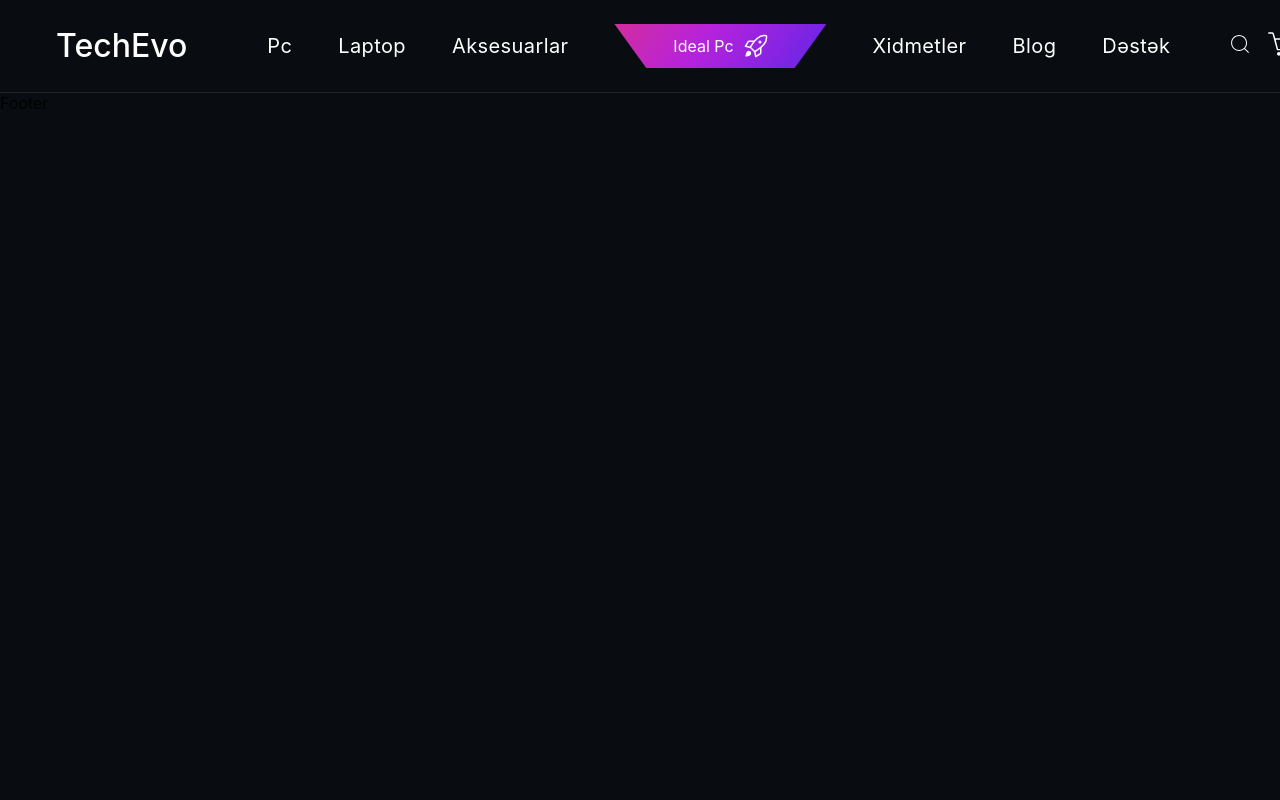
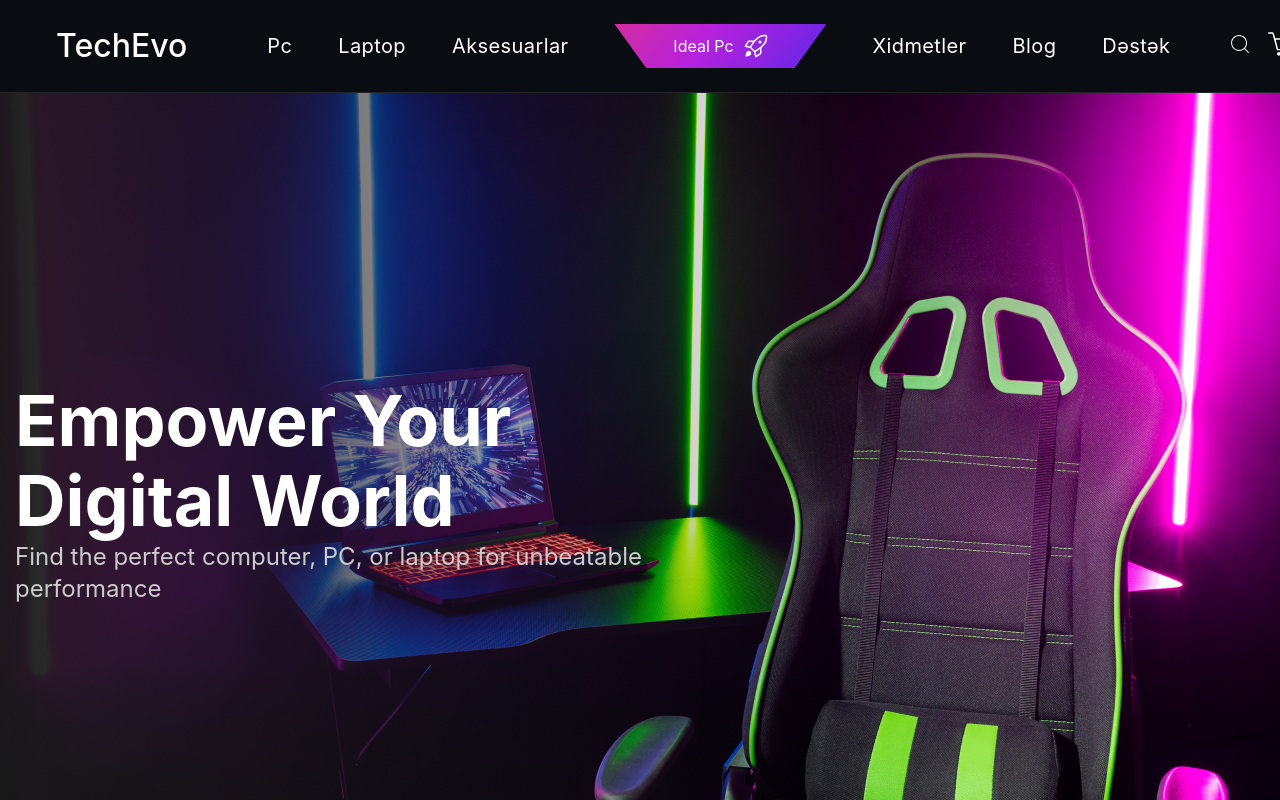
Before and after one commit to nigaraliyevas/TechEvo, a React (Vite) app: page / in a window 1280 px wide. Shown: the top 800 px of the page. Built offline with nearby package versions, Linux system fonts and the light colour scheme; a web font is replaced by a local one.

Commit message:
Merge oldu mainle

```diff
--- a/src/Pages/RouterPage/RoutesPage.jsx
+++ b/src/Pages/RouterPage/RoutesPage.jsx
@@ -1,12 +1,14 @@
 import { Route, Routes } from "react-router-dom";
 import LayoutPages from "../LayoutPage/LayoutPages";
 import Welcome from "../WelcomeRegisterPage/WelcomeRegisterPage";
+import HomePage from "../HomePage/HomePage";
 
 const RoutesPage = () => {
   return (
     <div>
       <LayoutPages>
         <Routes>
+          <Route path="/" element={<HomePage />} />
           <Route path="/welcome" element={<Welcome />} />
         </Routes>
       </LayoutPages>
```
